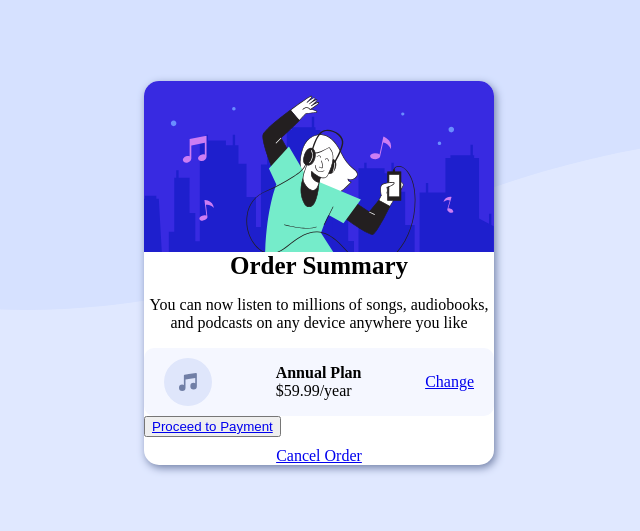
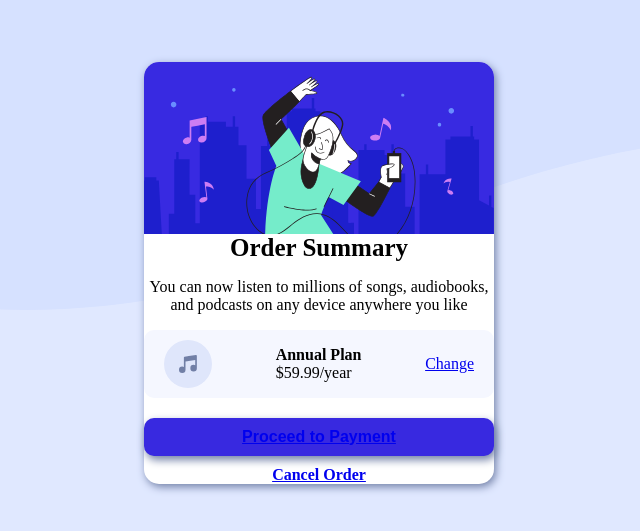
Before and after one commit to SamCares/Group-4-Order-Summary-Task, a plain HTML site: page index.html in a window 1280 px wide. Shown: the part 127-658 px from the top of the page, without its empty margins (321-961 px from the left). Drawn offline with Linux system fonts and the light colour scheme; a web font is replaced by a local one.

Commit message:
updated task status on ReadMe.txt

```diff
--- a/asset/css/style.css
+++ b/asset/css/style.css
@@ -56,6 +56,26 @@ body {
   border-radius: 10px;
 }
 
+/* added by Samuel Fatodu */
+.proceed-btn,
+.cancel-order {
+  font-weight: bolder;
+}
+
+.proceed-btn {
+  margin-top: 20px;
+  display: block;
+  width: 100%;
+  font-size: 16px;
+  border-radius: 10px;
+  border: hidden;
+  padding: 10px 15px;
+  color: #fff;
+  cursor: pointer;
+  background-color: hsl(245, 75%, 52%);
+  box-shadow: 2px 4px 8px hsl(224, 23%, 55%);
+}
+
 /* Added by Yusuf Isioye */
 
 .proceed-btn:hover {
```
Also changed, not shown: ReadMe.txt.
